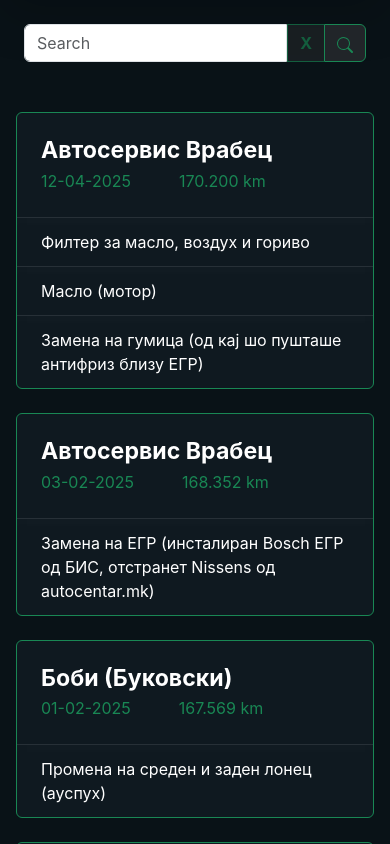
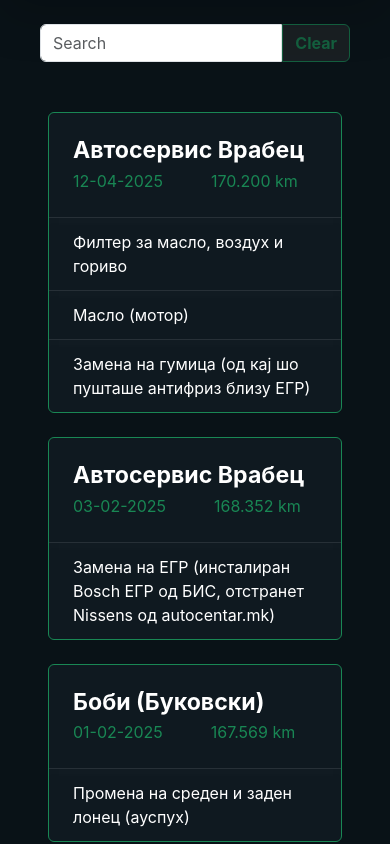
Before and after one commit to Stefanizam/lupo-service, a React (Create React App) app: page / in a window 390 px wide. Shown: the top 844 px of the page. Built offline with nearby package versions, Linux system fonts and the light colour scheme.

Commit message:
Improve search function and remove redundancies

```diff
--- a/package.json
+++ b/package.json
@@ -10,6 +10,7 @@
     "react": "^19.0.0",
     "react-dom": "^19.0.0",
     "react-scripts": "5.0.1",
+    "sass": "^1.89.2",
     "web-vitals": "^2.1.0"
   },
   "scripts": {
--- a/src/App.js
+++ b/src/App.js
@@ -1,20 +1,17 @@
-import './styles/Main.css';
+import './styles/Main.scss';
 import { useEffect, useState } from 'react';
 
 import NavBar from './components/nav-bar';
 import ServiceHistory from './components/service-history';
-import { useDebounce } from './components/custom-hooks/useDebounce';
 
 function App() {
   const [searchInput, setSearchInput] = useState("");
-  const [debouncedSearch, setDebouncedSearch] = useState("");
-  const [loadingStatus, setLoadingStatus] = useState(false);
   const [scrolled, setScrolled] = useState(false);
 
-  const handleSearch = useDebounce(() => {
-    setDebouncedSearch(searchInput);
-    setLoadingStatus(false);
-  }, 1000)
+  const handleSearch = (value) => {
+    setSearchInput(value);
+  }
+
 
   const handleScroll = () => {
     if (window.scrollY > 50) {
@@ -36,13 +33,10 @@ function App() {
   return (
     <div className="App py-5 px-0 m-0">
       <NavBar
-        clickSearch={handleSearch}
         searchInput={searchInput}
-        setSearchInput={setSearchInput}
-        loadingStatus={loadingStatus}
-        setLoadingStatus={setLoadingStatus}
+        setSearchInput={handleSearch}
         scrolled={scrolled} />
-      <ServiceHistory debouncedSearch={debouncedSearch} />
+      <ServiceHistory debouncedSearch={searchInput} />
     </div>
   );
 }
--- a/src/components/nav-bar.jsx
+++ b/src/components/nav-bar.jsx
@@ -1,39 +1,24 @@
 import React from "react";
 
-const NavBar = ({ clickSearch, searchInput, setSearchInput, loadingStatus, setLoadingStatus, scrolled }) => {
-  const submitHandler = (event) => {
-    event.preventDefault();
-    setLoadingStatus(true)
-    clickSearch(searchInput);
-  }
+const NavBar = ({ searchInput, setSearchInput, scrolled }) => {
 
-  const clearSearchHandler = (event) => {
+  const clearSearchHandler = () => {
     setSearchInput("");
-    submitHandler(event)
   }
 
   return (
     <React.Fragment>
       <nav className={`navbar navbar-expand-lg fixed-top text-white w-100 d-flex flex-fill justify-content-center transition-quick ${scrolled ? "p-2" : "p-4"}`}>
         <div className={`navbar-background bg-success border-0 border-bottom border-success shadow-lg position-absolute h-100 w-100 transition-quick ${scrolled ? "show" : "hide"}`} />
-        <form className="d-flex search-form" onSubmit={(e) => submitHandler(e)}>
-          <div className="w-100 position-relative">
-            <input className="form-control rounded-0 rounded-start" disabled={loadingStatus} value={searchInput} onChange={e => setSearchInput(e.target.value)} type="search" placeholder="Search" aria-label="Search" />
-            {loadingStatus &&
-              <div className="search-spinner">
-                <div className="spinner-border spinner-border-sm text-success" role="status">
-                  <span className="visually-hidden">Loading...</span>
-                </div>
-              </div>}
-          </div>
-          <button type="button" className="btn btn-outline-success bg-dark rounded-0 clear-search" disabled={searchInput === "" || loadingStatus} onClick={clearSearchHandler}><strong>X</strong></button>
-          <button className="btn btn-outline-success bg-dark rounded-0 rounded-end search-btn-text" disabled={loadingStatus} type="submit">Search</button>
-          <button className="btn btn-outline-success bg-dark rounded-0 rounded-end search-btn-icon" disabled={loadingStatus} type="submit">
-            <svg xmlns="http://www.w3.org/2000/svg" width="16" height="16" fill="currentColor" class="bi bi-search" viewBox="0 0 16 16">
-              <path d="M11.742 10.344a6.5 6.5 0 1 0-1.397 1.398h-.001q.044.06.098.115l3.85 3.85a1 1 0 0 0 1.415-1.414l-3.85-3.85a1 1 0 0 0-.115-.1zM12 6.5a5.5 5.5 0 1 1-11 0 5.5 5.5 0 0 1 11 0" />
-            </svg>
-          </button>
-        </form>
+        <div className="d-flex mx-3 w-100 justify-content-center search-form">
+          <input className="form-control rounded-0 rounded-start"
+            value={searchInput}
+            onChange={e => setSearchInput(e.target.value)}
+            type="search"
+            placeholder="Search"
+            aria-label="Search" />
+          <button type="button" className="btn btn-outline-success rounded-0 rounded-end bg-dark clear-search" disabled={searchInput === ""} onClick={clearSearchHandler}><strong>Clear</strong></button>
+        </div>
       </nav>
     </React.Fragment>
   )
--- a/src/components/service-history.jsx
+++ b/src/components/service-history.jsx
@@ -11,7 +11,7 @@ const ServiceHistory = ({ debouncedSearch }) => {
     if (debouncedSearch === "") {
       setFilteredData(originalData);
     } else {
-      const updatedData = originalData.filter((item) => item.shop.toLowerCase().includes(debouncedSearch.toLowerCase()));
+      const updatedData = originalData.filter((item) => item.services.some(value => value.toLowerCase().includes(debouncedSearch.toLowerCase())) || item.shop.toLowerCase().includes(debouncedSearch.toLowerCase()));
       setFilteredData(updatedData);
     }
   }, [debouncedSearch, originalData])
@@ -36,7 +36,7 @@ const ServiceHistory = ({ debouncedSearch }) => {
   return (
     <React.Fragment>
       <div style={{ paddingTop: "4rem" }} className="overfdlow-hidden d-flex justify-content-center w-100">
-        <div className="px-3">
+        <div className="px-5 w-100">
           {filteredData && filteredData.length > 0 ?
             filteredData.map((item, index) => {
               return (<div className="card border-success text-white mb-4 service-card bg-tertiary" key={`item-${index}`}>
--- a/src/styles/Main.css
+++ b/src/styles/Main.scss
@@ -28,30 +28,6 @@
   z-index: 2;
 }
 
-.clear-search {
-  border-right: 0px;
-}
-
-.search-spinner {
-  position: absolute;
-  right: 8px;
-  top: 8px;
-}
-
-.search-btn-icon {
-  display: none;
-}
-
-@media only screen and (max-width: 500px) {
-  .search-btn-text {
-    display: none;
-  }
-
-  .search-btn-icon {
-    display: block;
-  }
-}
-
 .service-card {
   cursor: default;
   transition-duration: 0.1s;
```
Also changed, not shown: 1 other file (tests, documents, lock files or other folders).
